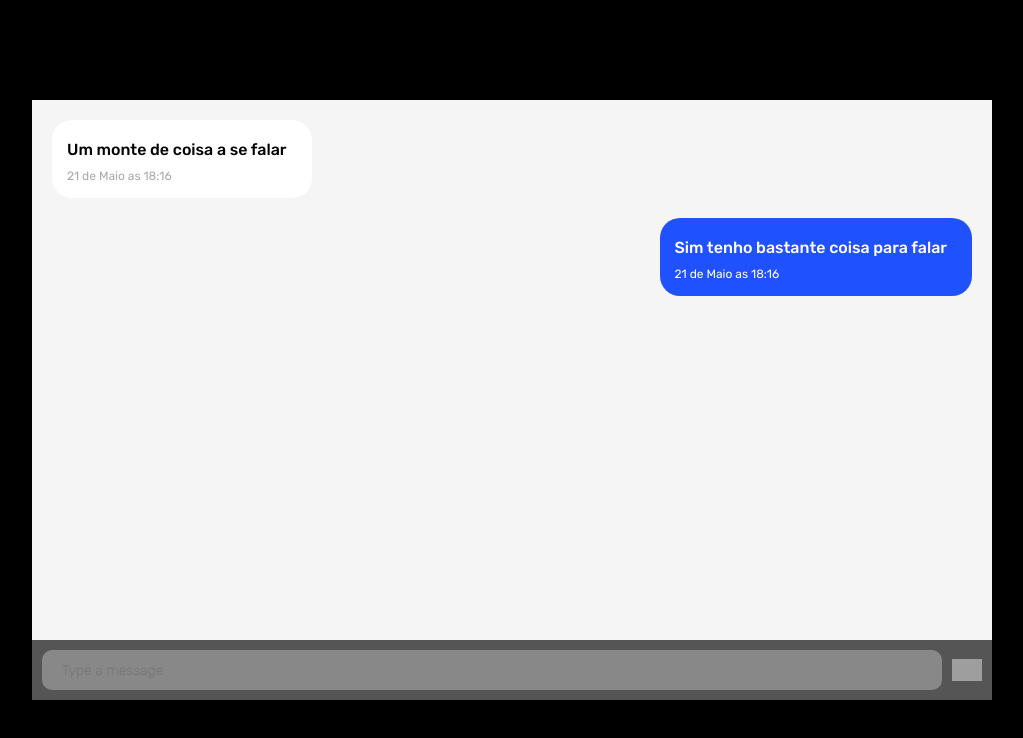
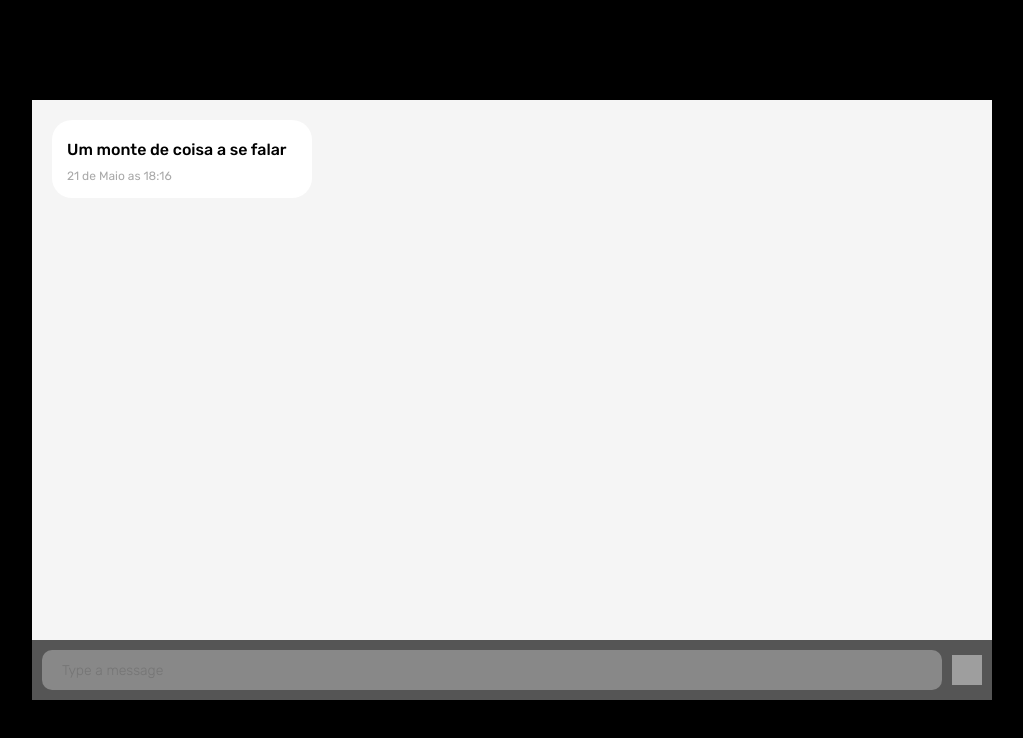
Before and after one commit to mhalvesb/chatbot, a React (Vite) app: page / in a window 1280 px wide. Shown: the top 738 px of the page, without its empty margins (128-1151 px from the left). Built offline with nearby package versions, Linux system fonts and the light colour scheme; grey boxes are pictures that could not be loaded.

Commit message:
adicionado logica ao chat

```diff
--- a/src/chatPage/chat.styled.ts
+++ b/src/chatPage/chat.styled.ts
@@ -42,29 +42,7 @@ export const LeftChat = styled.div`
     }
 `;
 
-export const RightChat = styled.div`
-    width: fit-content;
-    padding: 20px 25px 5px 15px;
-    margin-right: 20px;
-    margin-top: 20px;
-    background: #1F51FF;
-    border-radius: 20px;
-    margin-left: auto;
-    color: #fff;
 
-        h4{
-                margin: 0;
-                padding: 0;
-                font-weight: 500;
-        }
-
-
-        p{
-            margin: 10px 0px;
-            padding: 0;
-            font-size: 12px;
-        }
-`;
 
 
 export const InputChat = styled.div`
@@ -77,7 +55,12 @@ export const InputChat = styled.div`
     align-items: center;
     background: #555;
 
-
+    form{
+        width: 100%;
+        height: 40px;
+        display: flex;
+        align-items: center;
+    }
     input{
         width: calc(100% - 60px);
         font-size: 14px;
@@ -93,10 +76,18 @@ export const InputChat = styled.div`
         border-radius: 10px;
     }
 
-    img{
+    button{
+        background-image: url("https://www.svgrepo.com/show/522268/send-email.svg");
+        background-size: cover;
+        background-position: center;
+        background-repeat: no-repeat;
+        background-color: transparent;
+        border: none;
         position: absolute;
+        padding: 0;
         right: 10px;
         width: 30px;
+        height: 30px;
         cursor: pointer;
     }
 `;
--- a/src/chatPage/chat.tsx
+++ b/src/chatPage/chat.tsx
@@ -1,6 +1,18 @@
-import {Container, InputChat, LeftChat, MainPage, RightChat} from "./chat.styled";
+import {Container, InputChat, LeftChat, MainPage} from "./chat.styled";
+import {RightChatting} from "../components/RightChat";
+import React, {useState} from "react";
 
 export function ChatBot(){
+
+    const [message, setMessage] = useState<string[]>([]);
+
+
+    function AddNewMessage(e: React.FormEvent<HTMLFormElement>){
+        e.preventDefault();
+        const newMessage = (e.target as HTMLFormElement).elements[0] as HTMLInputElement;
+        setMessage(prevMessages => [...prevMessages, newMessage.value]);
+        newMessage.value = "";
+    }
     return(
         <MainPage>
             <Container>
@@ -8,13 +20,18 @@ export function ChatBot(){
                 <h4>Um monte de coisa a se falar</h4>
                 <p>21 de Maio as 18:16</p>
             </LeftChat>
-            <RightChat>
-                <h4>Sim tenho bastante coisa para falar</h4>
-                <p>21 de Maio as 18:16</p>
-            </RightChat>
+
+            {message.map((msg, index) =>{
+                return <RightChatting msg={msg} key={index}/>
+            })}
+
             <InputChat>
+
+            <form onSubmit={(e) => AddNewMessage(e)}>
                 <input type="text" placeholder="Type a message"></input>
-                <img src="https://www.svgrepo.com/show/522268/send-email.svg"></img>
+                <button type="submit"></button>
+            </form>
+
             </InputChat>
             </Container>
         </MainPage>
--- /dev/null
+++ b/src/components/RightChat.styled.ts
@@ -0,0 +1,26 @@
+import styled from "styled-components";
+
+
+export const RightChat = styled.div`
+    width: fit-content;
+    padding: 20px 25px 5px 15px;
+    margin-right: 20px;
+    margin-top: 20px;
+    background: #1F51FF;
+    border-radius: 20px;
+    margin-left: auto;
+    color: #fff;
+
+        h4{
+                margin: 0;
+                padding: 0;
+                font-weight: 500;
+        }
+
+
+        p{
+            margin: 10px 0px;
+            padding: 0;
+            font-size: 12px;
+        }
+`;
--- /dev/null
+++ b/src/components/RightChat.tsx
@@ -0,0 +1,15 @@
+import { RightChat } from "./RightChat.styled";
+
+
+interface ChatProps{
+    msg: string;
+}
+
+export function RightChatting(props: ChatProps){
+    return(
+        <RightChat>
+            <h4>{props.msg}</h4>
+            <p>21 de Maio as 18:16</p>
+        </RightChat>
+    )
+}
```
